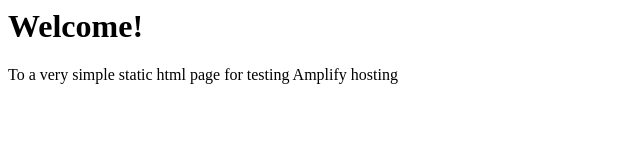
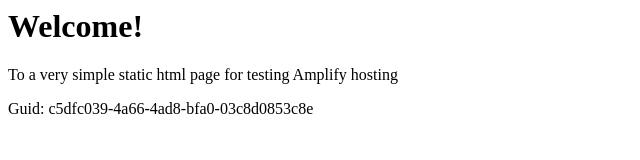
Before and after one commit to aws-aemilia-yul/Github-PR-Commit-Integration-Test-DoNotTouch-v1-preprod-ca-central-1, a website: page src/index.html in a window 1280 px wide. Shown: the whole page, without its empty margins (0-640 px from the left). Drawn offline with Linux system fonts and the light colour scheme.

Commit message:
commit from integ tests

```diff
--- a/src/index.html
+++ b/src/index.html
@@ -1,3 +1,5 @@
+
+
 <html lang="en">
 
 <head>
@@ -10,6 +12,6 @@
 <body>
     <h1>Welcome!</h1>
     <p>To a very simple static html page for testing Amplify hosting</p>
-</body>
+    <p>Guid: c5dfc039-4a66-4ad8-bfa0-03c8d0853c8e</p></body>
 
 </html>
```
